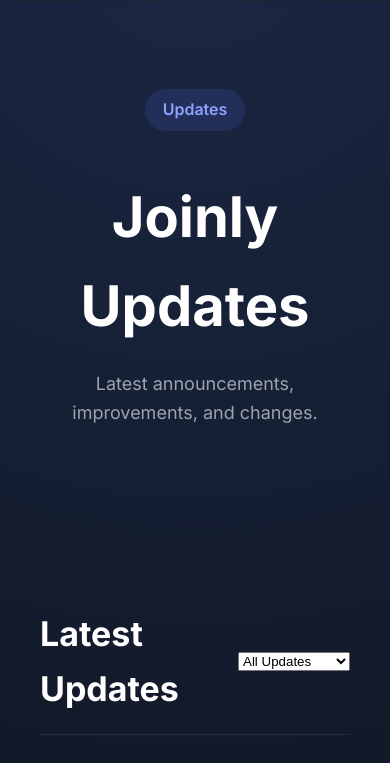
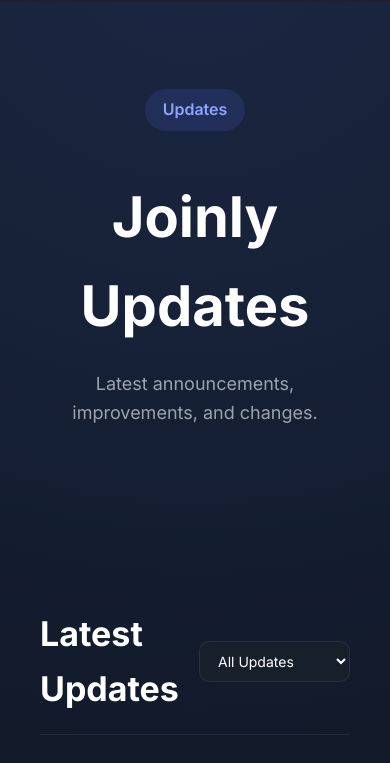
Before and after one commit to joinlybot/joinlybot.github.io, a plain HTML site: page updates.html in a window 390 px wide. Shown: the part 81-844 px from the top of the page. Drawn offline with Linux system fonts and the light colour scheme.

```diff
--- a/css/style.css
+++ b/css/style.css
@@ -1805,5 +1805,31 @@ code{
         width:100%;
 
     }
-
-}
+   .update-filter {
+
+    background: var(--card);
+    color: var(--text);
+    border: 1px solid var(--border);
+    border-radius: 10px;
+    padding: 10px 14px;
+    font-size: 14px;
+    font-family: inherit;
+    cursor: pointer;
+    transition: .2s;
+
+}
+
+.update-filter:hover {
+
+    border-color: var(--primary);
+
+}
+
+.update-filter:focus {
+
+    outline: none;
+    border-color: var(--primary);
+
+}
+
+}
```
